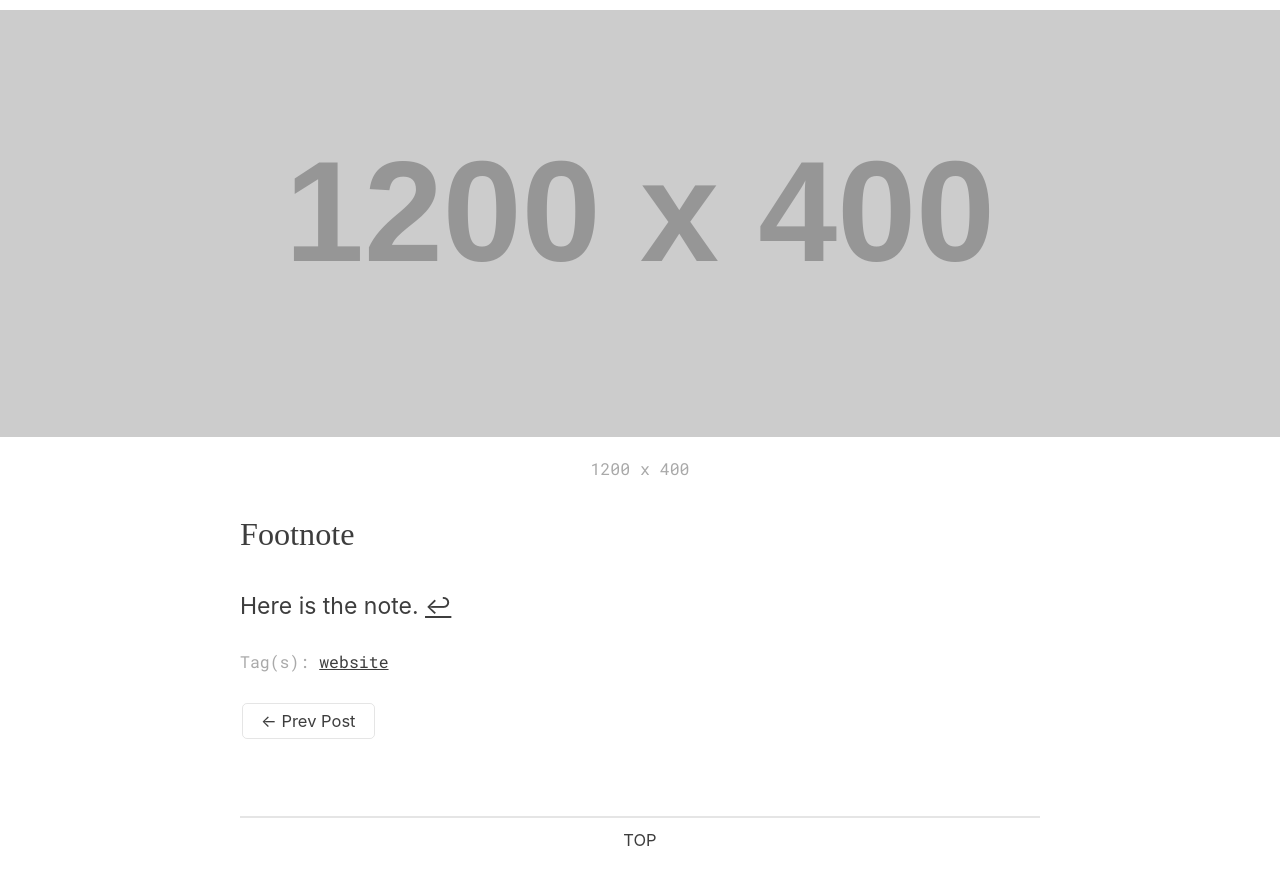
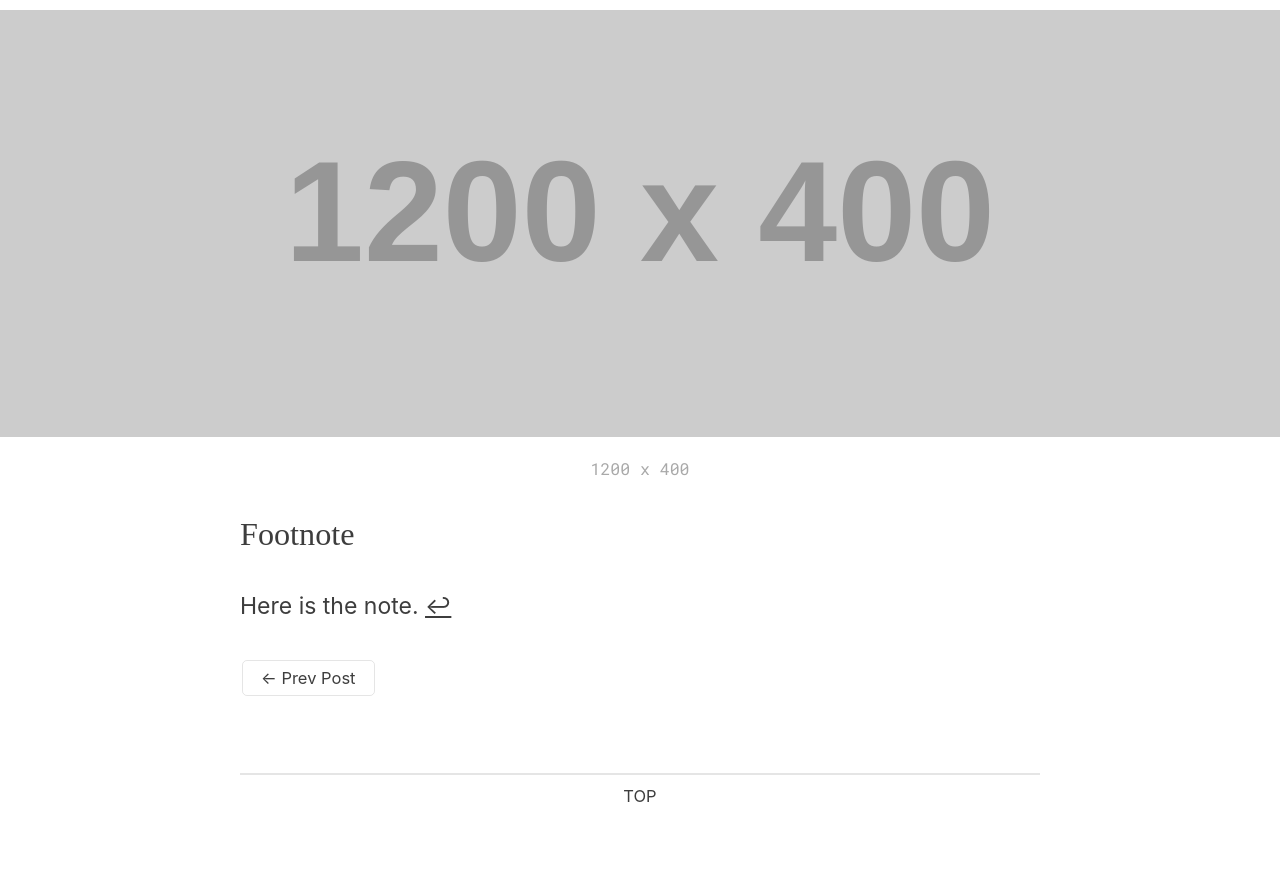
Before and after one commit to lmw13/lmw13, a Jekyll site: the page built from _posts/2020-04-17-Styles.md, in a window 1280 px wide and 900 px high, scrolled down 4366 px. Shown: the top 885 px of the window. Built offline with Jekyll 4.4.1, drawn with Linux system fonts in a browser that asks for light colours; some web fonts are replaced; after the commit the page ends 5222 px from its top, so only the background shows below that.

Commit message:
Update post.html

```diff
--- a/_layouts/post.html
+++ b/_layouts/post.html
@@ -8,7 +8,6 @@ layout: default
    <div itemprop="articleBody">
       {{ content }}
    </div>
-   <p class="meta">{% for tag in page.tags %}Tag(s): <a href="{{ site.url }}/tags/#{{ tag | cgi_escape }}" title="Posts tagged “{{ tag }}”" rel="tag">{{ tag }}</a>{% unless forloop.last %}&nbsp;{% endunless %}{% endfor %}</p>
    <div class="post-nav">
       <p>
          {% if page.previous.url %}
```
